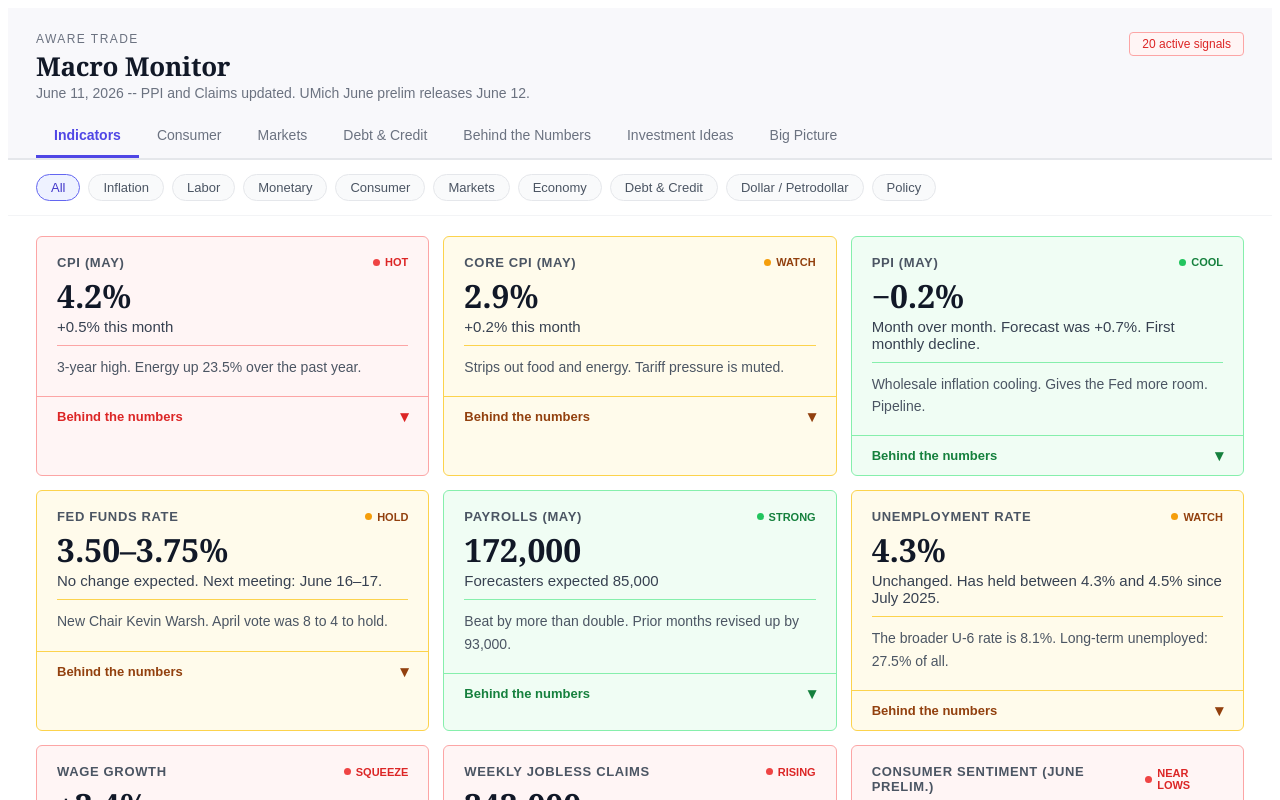
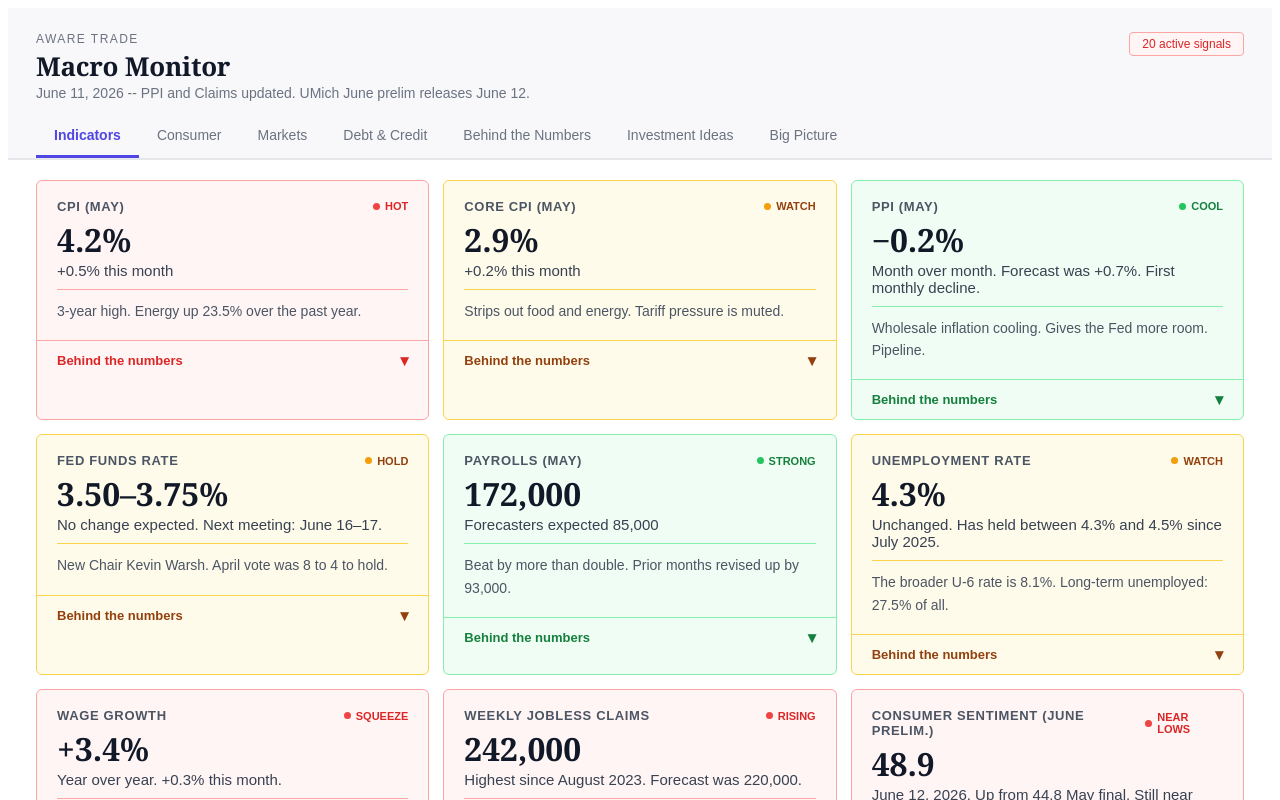
Before and after one commit to pamtulip/aware-trade-tools, a React (Vite) app: page /monitor in a window 1280 px wide. Shown: the top 800 px of the page. Built offline with nearby package versions, Linux system fonts and the light colour scheme.

Commit message:
Update MacroMonitor.jsx

```diff
--- a/src/pages/MacroMonitor.jsx
+++ b/src/pages/MacroMonitor.jsx
@@ -838,24 +838,12 @@ const convictionColors = { High: "#dc2626", Medium: "#92400e", Low: "#4b5563" };
 const thesisColors     = { red: "#dc2626", yellow: "#92400e", green: "#15803d" };
 const TABS = ["indicators", "consumer", "markets", "debt", "behind", "ideas", "thesis"];
 const TAB_LABELS = { indicators: "Indicators", consumer: "Consumer", markets: "Markets", debt: "Debt & Credit", behind: "Behind the Numbers", ideas: "Investment Ideas", thesis: "Big Picture" };
-const CATEGORIES = [
-  { id: "all", label: "All" }, { id: "inflation", label: "Inflation" },
-  { id: "labor", label: "Labor" }, { id: "monetary", label: "Monetary" },
-  { id: "consumer", label: "Consumer" },
-  { id: "markets", label: "Markets" }, { id: "economy", label: "Economy" },
-  { id: "debt", label: "Debt & Credit" }, { id: "dollar", label: "Dollar / Petrodollar" },
-  { id: "policy", label: "Policy" },
-];
-
 export default function MacroMonitor() {
-  const [activeCategory, setActiveCategory] = useState("all");
   const [activeTab, setActiveTab] = useState("indicators");
   const [expandedIdea, setExpandedIdea] = useState(null);
   const [expandedBehind, setExpandedBehind] = useState(null);
 
-  const filtered = activeCategory === "all"
-    ? data.indicators
-    : data.indicators.filter((d) => d.category === activeCategory);
+  const filtered = data.indicators;
 
   const pending = data.indicators.filter((d) => d.signal === "gray").length;
   const hot     = data.indicators.filter((d) => d.signal === "red").length;
@@ -904,19 +892,6 @@ export default function MacroMonitor() {
       {/* ── INDICATORS ── */}
       {activeTab === "indicators" && (
         <>
-          <div style={{ padding: "14px 28px", display: "flex", gap: "8px", flexWrap: "wrap", borderBottom: "1px solid #f3f4f6" }}>
-            {CATEGORIES.map((cat) => (
-              <button key={cat.id} onClick={() => setActiveCategory(cat.id)} style={{
-                background: activeCategory === cat.id ? "#eef2ff" : "#f9fafb",
-                border: activeCategory === cat.id ? "1px solid #6366f1" : "1px solid #e5e7eb",
-                color: activeCategory === cat.id ? "#4338ca" : "#4b5563",
-                fontSize: "13px", padding: "5px 14px", borderRadius: "20px",
-                cursor: "pointer", fontFamily: "sans-serif",
-              }}>
-                {cat.label}
-              </button>
-            ))}
-          </div>
           <div style={{ padding: "20px 28px", display: "grid", gridTemplateColumns: "repeat(auto-fill, minmax(300px, 1fr))", gap: "14px" }}>
             {filtered.map((item) => {
               const c = signalColors[item.signal];
```
